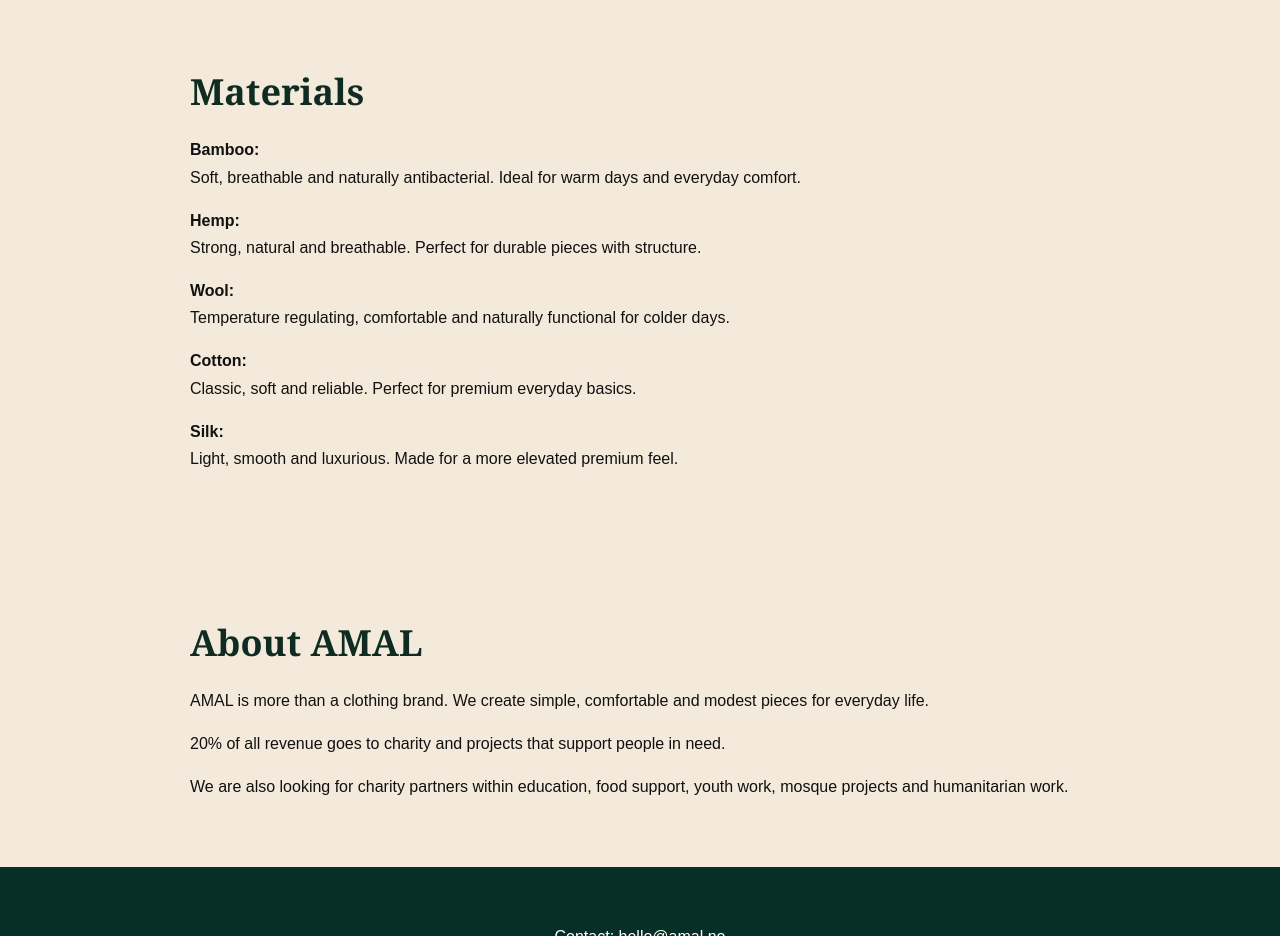
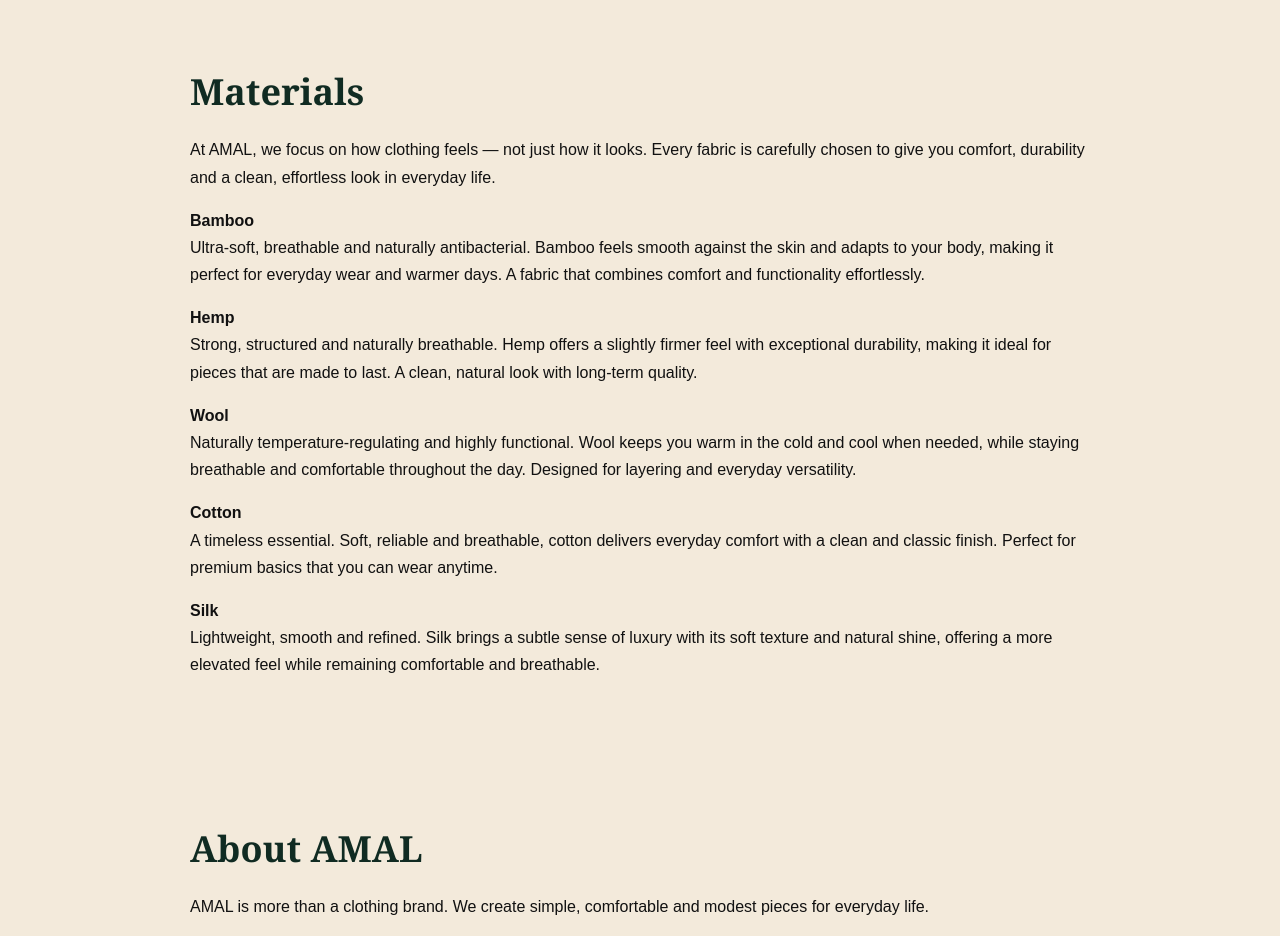
Before and after one commit to daniel1701hojem-droid/amal-site, a plain HTML site: page index.html in a window 1280 px wide. Shown: the part 1660-2596 px from the top of the page. Drawn offline with Linux system fonts and the light colour scheme.

Commit message:
Update index.html

```diff
--- a/index.html
+++ b/index.html
@@ -387,11 +387,31 @@
 
 <section id="materials" class="text-section">
   <h2>Materials</h2>
-  <p><strong>Bamboo:</strong><br>Soft, breathable and naturally antibacterial. Ideal for warm days and everyday comfort.</p>
-  <p><strong>Hemp:</strong><br>Strong, natural and breathable. Perfect for durable pieces with structure.</p>
-  <p><strong>Wool:</strong><br>Temperature regulating, comfortable and naturally functional for colder days.</p>
-  <p><strong>Cotton:</strong><br>Classic, soft and reliable. Perfect for premium everyday basics.</p>
-  <p><strong>Silk:</strong><br>Light, smooth and luxurious. Made for a more elevated premium feel.</p>
+
+  <p>
+    At AMAL, we focus on how clothing feels — not just how it looks.
+    Every fabric is carefully chosen to give you comfort, durability and a clean, effortless look in everyday life.
+  </p>
+
+  <p><strong>Bamboo</strong><br>
+  Ultra-soft, breathable and naturally antibacterial. Bamboo feels smooth against the skin and adapts to your body, making it perfect for everyday wear and warmer days. A fabric that combines comfort and functionality effortlessly.
+  </p>
+
+  <p><strong>Hemp</strong><br>
+  Strong, structured and naturally breathable. Hemp offers a slightly firmer feel with exceptional durability, making it ideal for pieces that are made to last. A clean, natural look with long-term quality.
+  </p>
+
+  <p><strong>Wool</strong><br>
+  Naturally temperature-regulating and highly functional. Wool keeps you warm in the cold and cool when needed, while staying breathable and comfortable throughout the day. Designed for layering and everyday versatility.
+  </p>
+
+  <p><strong>Cotton</strong><br>
+  A timeless essential. Soft, reliable and breathable, cotton delivers everyday comfort with a clean and classic finish. Perfect for premium basics that you can wear anytime.
+  </p>
+
+  <p><strong>Silk</strong><br>
+  Lightweight, smooth and refined. Silk brings a subtle sense of luxury with its soft texture and natural shine, offering a more elevated feel while remaining comfortable and breathable.
+  </p>
 </section>
 
 <section id="about" class="text-section">
```
